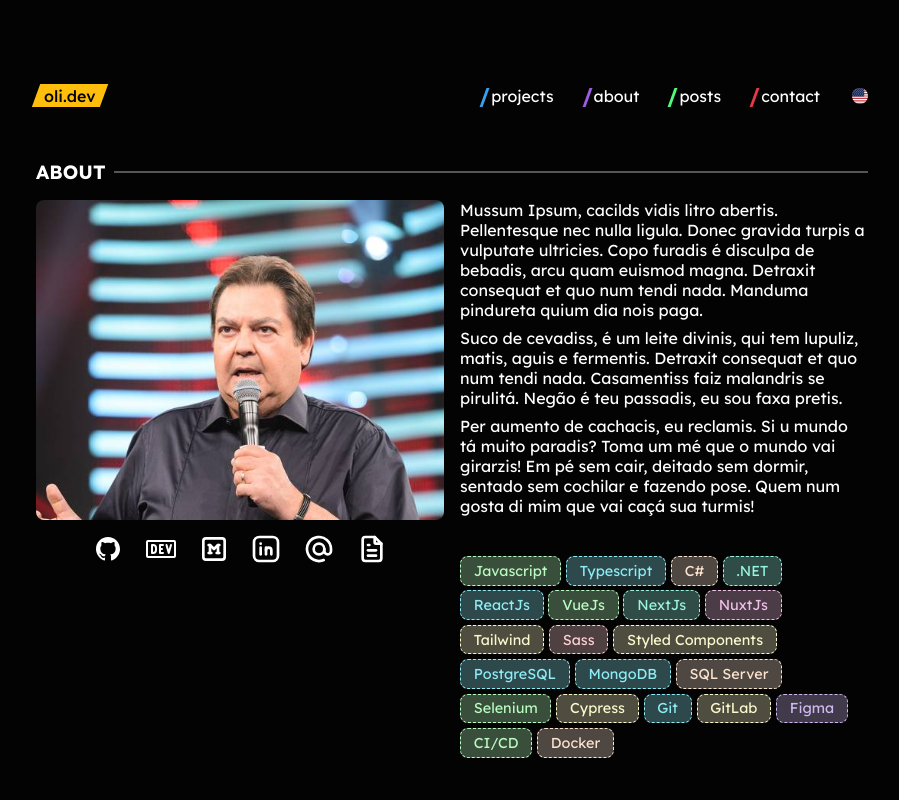
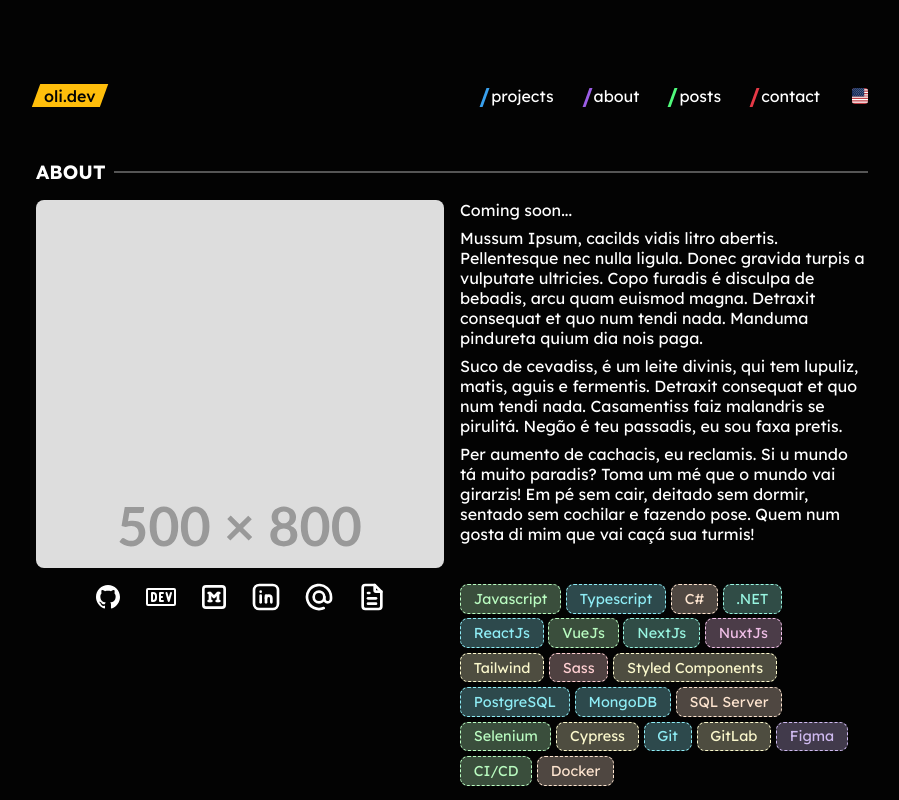
Before and after one commit to murilo-oli/portfolio, a React (Vite) app: page /me in a window 1280 px wide. Shown: the whole page, without its empty margins (188-1087 px from the left). Built offline with nearby package versions, Linux system fonts and the light colour scheme.

Commit message:
💄 Set building text flag

```diff
--- a/src/components/i18n/LangSelector.tsx
+++ b/src/components/i18n/LangSelector.tsx
@@ -34,7 +34,7 @@
 
 
 const LangFlag = styled.img`
-    border-radius: 10rem;
+    border-radius: 0.2rem;
     width:1rem;
     height:1rem;
     cursor: pointer;
--- a/src/i18n/locales/en-us.ts
+++ b/src/i18n/locales/en-us.ts
@@ -1,5 +1,8 @@
 export default {
     translations:{
+        generics:{
+            onBuilding:"Coming soon..."
+        },
         titles:{
             proj:"PROJECTS",
             blog:"POSTS",
--- a/src/i18n/locales/pt-br.ts
+++ b/src/i18n/locales/pt-br.ts
@@ -1,5 +1,8 @@
 export default {
     translations:{
+        generics:{
+            onBuilding:"Em construção..."
+        },
         titles:{
             proj:"PROJETOS",
             blog:"ARTIGOS",
--- a/src/pages/About.tsx
+++ b/src/pages/About.tsx
@@ -2,7 +2,8 @@
 import Title from "../components/Title";
 import Socials from "../components/Socials";
 import colors from "../styles/colors";
-import ProfilePhoto from '../assets/images/placeholder.jpg';
+import ProfilePhoto from '../assets/images/placeholder.svg';
+import Translator from "../components/i18n/Translator";
 type TechColor = {
     basecolor: string
 }
@@ -25,6 +26,7 @@
                 </PhotoContent>
                 <InfosContent>
                     <section>
+                        <p><Translator path="generics.onBuilding"/></p>
                         <p>Mussum Ipsum, cacilds vidis litro abertis. Pellentesque nec nulla ligula. Donec gravida turpis a vulputate ultricies. Copo furadis é disculpa de bebadis, arcu quam euismod magna. Detraxit consequat et quo num tendi nada. Manduma pindureta quium dia nois paga.</p>
                         <p>Suco de cevadiss, é um leite divinis, qui tem lupuliz, matis, aguis e fermentis. Detraxit consequat et quo num tendi nada. Casamentiss faiz malandris se pirulitá. Negão é teu passadis, eu sou faxa pretis.</p>
                         <p>Per aumento de cachacis, eu reclamis. Si u mundo tá muito paradis? Toma um mé que o mundo vai girarzis! Em pé sem cair, deitado sem dormir, sentado sem cochilar e fazendo pose. Quem num gosta di mim que vai caçá sua turmis!</p>
@@ -73,7 +75,7 @@
     height:100%;
 
     & img{
-        height: 20rem;
+        height: 23rem;
         width: 100%;
         object-fit: cover;
         object-position:top;
--- a/src/pages/Contact.tsx
+++ b/src/pages/Contact.tsx
@@ -1,11 +1,13 @@
 import Model3D from "../components/3D/Model3D";
 import { Suspense } from "react";
 import Title from "../components/Title";
+import Translator from "../components/i18n/Translator";
 
 export default function Contact() {
     return (
         <>
             <Title title="titles.contact" />
+            <p><Translator path="generics.onBuilding"/></p>
             <Suspense fallback={<span>Loading...</span>}>
                 <Model3D
                     path="/model/cool_flowers/scene.gltf"
--- a/src/pages/Projects.tsx
+++ b/src/pages/Projects.tsx
@@ -1,9 +1,11 @@
+import Translator from "../components/i18n/Translator";
 import Title from "../components/Title";
 
 export default function Projects() {
     return (
         <>
             <Title title="titles.proj"/>
+            <p><Translator path="generics.onBuilding"/></p>
         </>
     );
 }
```
Also changed, not shown: src/assets/images/placeholder.jpg (deleted), src/assets/images/placeholder.svg (added).
